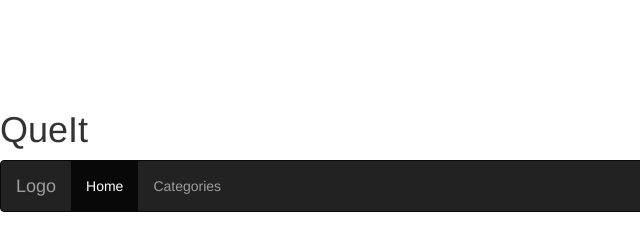
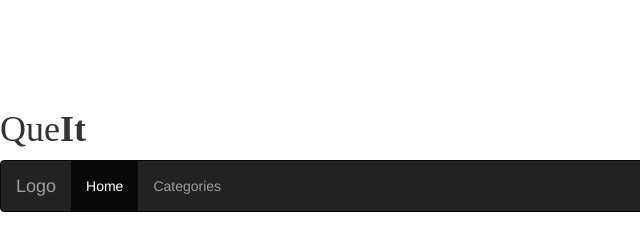
Before and after one commit to pbeach5693/Software-Engineering-Website, a website: page src/index.html in a window 1280 px wide. Shown: the top 229 px of the page, 0-640 px from the left. Drawn offline with nearby package versions, Linux system fonts and the light colour scheme; files that its build step writes are made by us from their sources.

Commit message:
Changed the header and title
Made the "I" more defined so it doesn't look like Quelt

```diff
--- a/src/index.html
+++ b/src/index.html
@@ -4,7 +4,7 @@
 <head>
   <meta charset="utf-8">
   <meta http-equiv="x-ua-compatible" content="ie=edge">
-  <title>Que-It</title>
+  <title>QueIt</title>
   <meta name="description" content="">
   <meta name="viewport" content="width=device-width, initial-scale=1, shrink-to-fit=no">
   <link href="https://fonts.googleapis.com/css?family=Poppins|Roboto" rel="stylesheet">
@@ -54,7 +54,12 @@
   <![endif]-->
 
   <!-- Add your site or application content here -->
-  <h1>QueIt</h1>
+  <h1>Que<strong>It</strong></h1>
+  <style type="text/css">
+      h1 {
+        font-family: lora;
+      }
+  </style>
   <script src="js/vendor/modernizr-{{MODERNIZR_VERSION}}.min.js"></script>
   <script src="https://code.jquery.com/jquery-{{JQUERY_VERSION}}.min.js" integrity="{{JQUERY_SRI_HASH}}" crossorigin="anonymous"></script>
   <script>window.jQuery || document.write('<script src="js/vendor/jquery-{{JQUERY_VERSION}}.min.js"><\/script>')</script>
```
